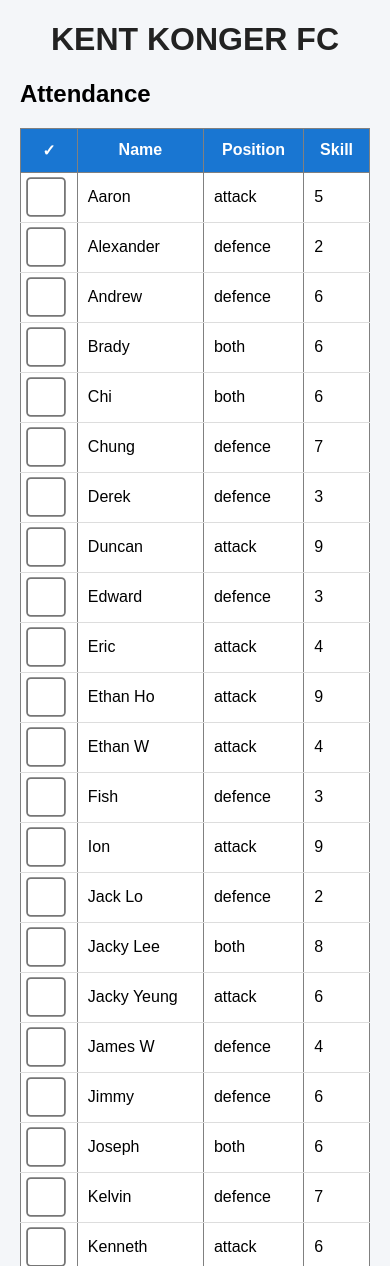
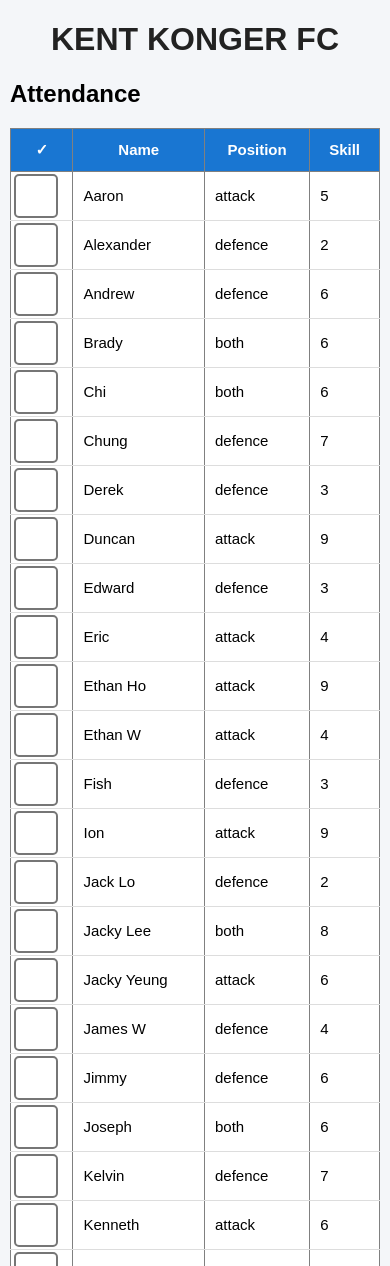
Before and after one commit to KENTKONGERFC/team-splitter, a Flask app: page /dashboard in a window 390 px wide. Shown: the top 1266 px of the page. Run offline with Flask 3, Linux system fonts and the light colour scheme; the visitor is signed in with stand-in values (Sample User, id 1); data comes from the database, SQL or seed files in the repository.

Commit message:
Implement mobile styles for layout and elements
Add responsive styles for mobile view.

```diff
--- a/static/style.css
+++ b/static/style.css
@@ -132,3 +132,48 @@ a:hover{
     text-decoration:underline;
 
 }
+
+@media (max-width:768px){
+
+body{
+
+    margin:10px;
+
+}
+
+.teams{
+
+    flex-direction:column;
+
+}
+
+.team{
+
+    width:100%;
+
+}
+
+table{
+
+    font-size:15px;
+
+}
+
+button,
+input[type=submit]{
+
+    width:100%;
+
+    margin-top:10px;
+
+    font-size:18px;
+
+}
+
+input[type=checkbox]{
+
+    transform:scale(2);
+
+}
+
+}
```
